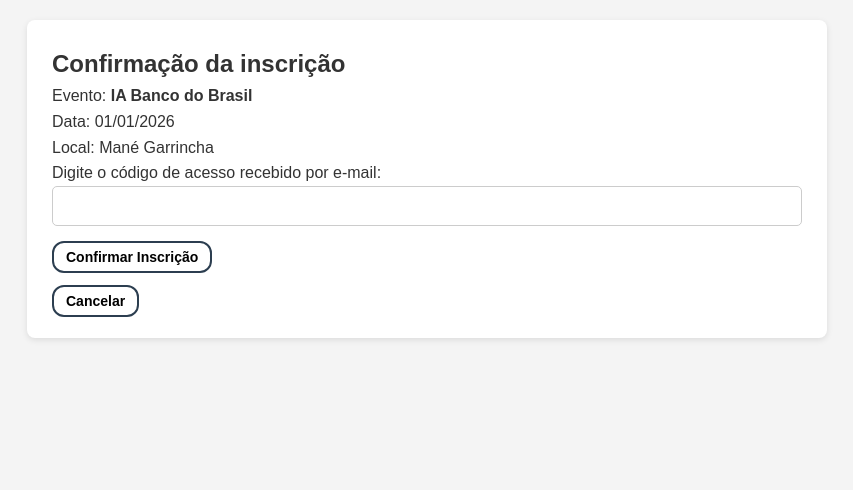
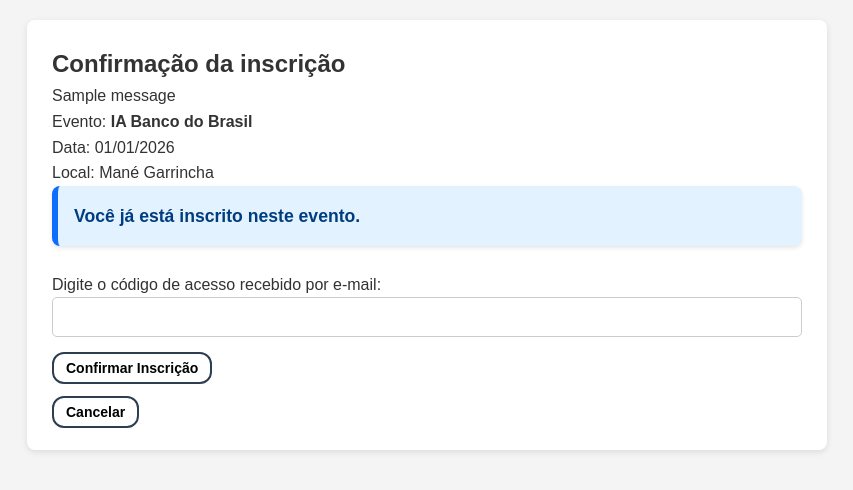
Before and after one commit to MarianaPinheiro-lgtm/Trabalho-web, a Django app: template GerenciamentoEventos/eventos/templates/inscricao_form.html in a window 1280 px wide. Shown: the part 80-570 px from the top of the page, without its empty margins (213-1066 px from the left). Run offline with Django 5.2, Linux system fonts and the light colour scheme; the template is opened without the code that fills it: values that come from a table or form of the project are taken from there, others are empty; data comes from the database, SQL or seed files in the repository; both versions use the stored data as it was after the commit; one stand-in notice (Sample message) is shown.

Commit message:
Finalizado

```diff
--- a/GerenciamentoEventos/eventos/templates/inscricao_form.html
+++ b/GerenciamentoEventos/eventos/templates/inscricao_form.html
@@ -5,14 +5,61 @@
 {% block content %}
 <h2>Confirmação da inscrição</h2>
 
+{# Mensagens do Django (sucesso / erro) #}
+{% if messages %}
+  {% for message in messages %}
+    <div class="alert {% if message.tags %}alert-{{ message.tags }}{% endif %}">
+      {{ message }}
+    </div>
+  {% endfor %}
+{% endif %}
+
 <p>Evento: <strong>{{ evento.nome }}</strong></p>
 <p>Data: {{ evento.data_inicio|date:"d/m/Y" }}</p>
 <p>Local: {{ evento.local }}</p>
 
-<form method="post">
+{% if usuario_ja_inscrito %}
+<div style="
+    background:#e3f2ff;
+    border-left:6px solid #0d6efd;
+    padding:16px;
+    border-radius:8px;
+    font-size:1.1rem;
+    font-weight:600;
+    color:#003d80;
+    box-shadow:0 2px 4px rgba(0,0,0,0.1);
+">
+    Você já está inscrito neste evento.
+</div>
+<br>
+{% endif %}
+
+{# Mostra aviso se o limite já foi atingido (cheio) #}
+{% if evento_cheio %}
+
+
+    <div style="
+        background:#fff3cd;
+        border-left:6px solid #ffca2c;
+        padding:16px;
+        border-radius:8px;
+        font-size:1.1rem;
+        font-weight:600;
+        color:#5c4600;
+        box-shadow:0 2px 4px rgba(0,0,0,0.1);
+    ">
+        Limite de participantes atingido — inscrições encerradas.
+    </div>
+<br>
+{% endif %}
+
+<form method="post" novalidate>
     {% csrf_token %}
-    {{ form.as_p}}
-    <button href="{% url 'inscricao_create' evento.id %}" type="submit" class="buttonInscricao">Confirmar Inscrição</button>
+    {{ form.as_p }}
+    {# se evento_cheio, botão desabilitado #}
+    <button type="submit" class="buttonInscricao" {% if evento_cheio %}disabled title="Evento cheio"{% endif %}>
+        Confirmar Inscrição
+    </button>
 </form>
 
 <a href="{% url 'evento_list' %}" class="buttonInscricao">Cancelar</a>
```
Also changed, not shown: GerenciamentoEventos/eventos/templates/certificado.html (+11 -1 lines), GerenciamentoEventos/eventos/views.py (+37 -3 lines), GerenciamentoEventos/db.sqlite3.
